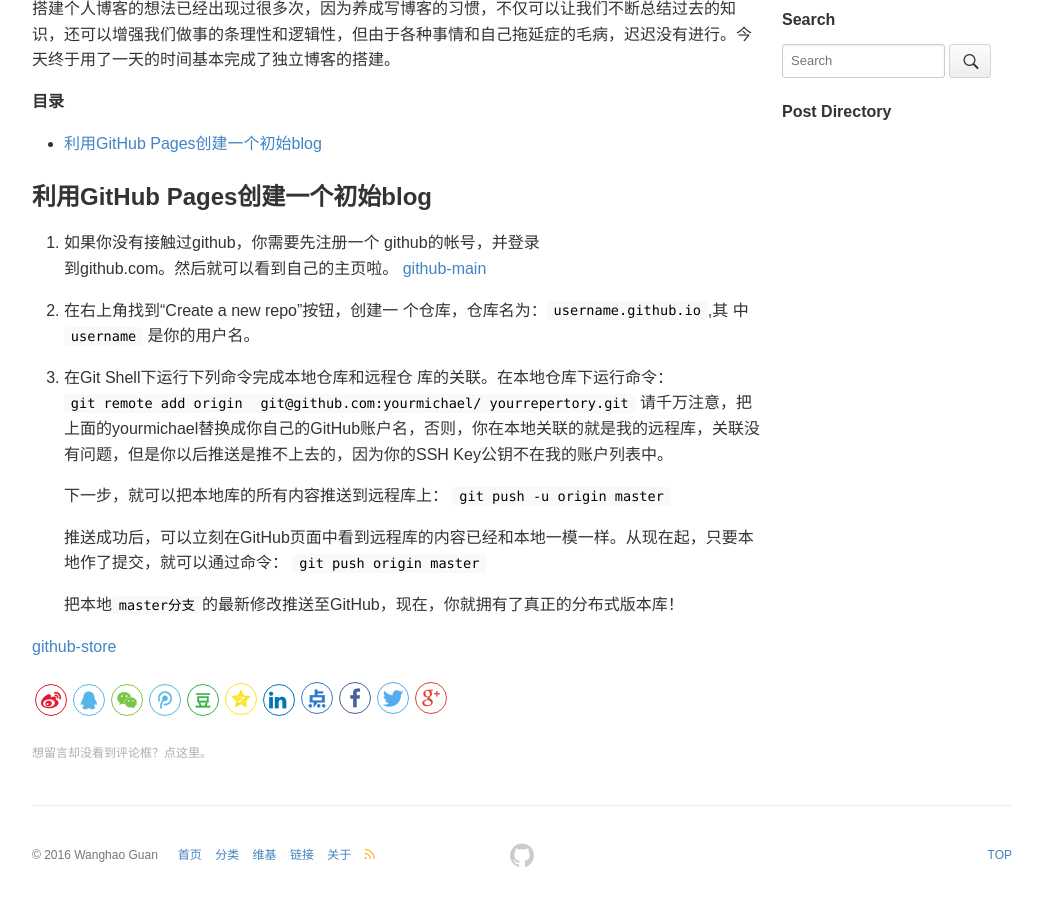
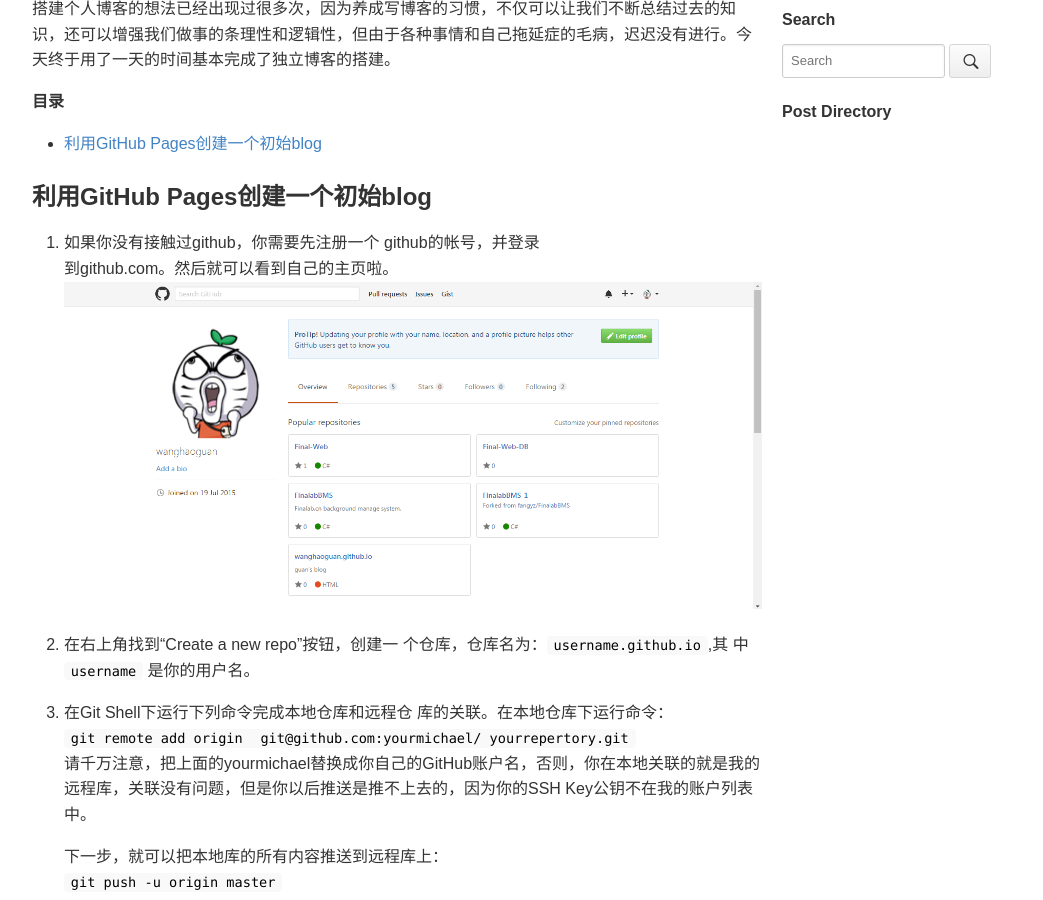
Before and after one commit to wanghaoguan/wanghaoguan.github.io, a Jekyll site: the page built from _posts/2016-10-13-Build-Blog.md, in a window 1280 px wide and 900 px high, scrolled down 224 px. Shown: the whole window, without its empty margins (118-1161 px from the left). Built offline with Jekyll 4.4.1, drawn with Linux system fonts in a browser that asks for light colours; comment, search, counter and statistics services are not loaded.

Commit message:
add blog

```diff
--- a/_posts/2016-10-13-Build-Blog.md
+++ b/_posts/2016-10-13-Build-Blog.md
@@ -18,7 +18,7 @@
 
 1. 如果你没有接触过github，你需要先注册一个	github的帐号，并登录
    	到github.com。然后就可以看到自己的主页啦。
-[github-main](/images/posts/github/github-main.png)
+![github-main](/images/posts/github/github-main.png)
 
 2. 在右上角找到“Create a new repo”按钮，创建一	个仓库，仓库名为：`username.github.io`,其	中 `username` 是你的用户名。
 
@@ -34,4 +34,4 @@
 
 	把本地`master分支`的最新修改推送至GitHub，现在，你就拥有了真正的分布式版本库！
 
-[github-store](/images/posts/github/github-store.png)
+![github-store](/images/posts/github/github-store.png)
```
